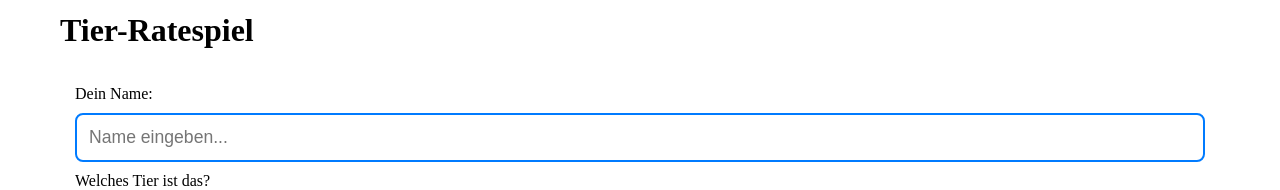
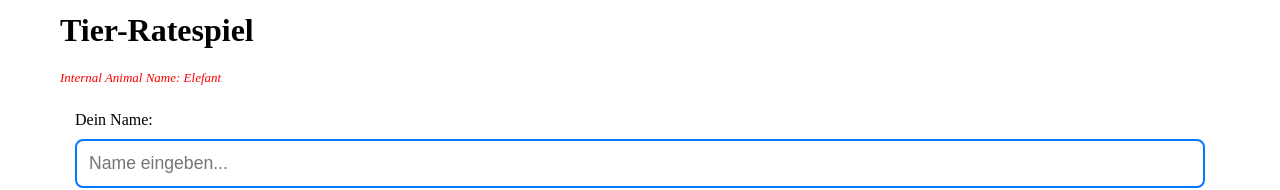
Before and after one commit to charaschoe/embleem, a SvelteKit app: page /game in a window 1280 px wide. Shown: the part 271-461 px from the top of the page. Built offline with nearby package versions, Linux system fonts and the light colour scheme; no server answers.

Commit message:
Füge Debug-Informationen hinzu, um den internen Tiernamen anzuzeigen; implementiere Styling für Debug-Info

```diff
--- a/src/components/PuzzleGrid.svelte
+++ b/src/components/PuzzleGrid.svelte
@@ -16,6 +16,9 @@
 	let isCorrect = false;
 	let counter = 0;
 	let guessedNameInput: HTMLInputElement;
+
+	// Debug: Display internal animal name
+	let debugAnimalName = `Internal Animal Name: ${animal}`;
 
 	onMount(async () => {
 		hint = 'Kannst du das Tier erraten? Decke die Kacheln auf!';
@@ -72,6 +75,9 @@
 
 <div class="puzzle-mode">
 	<h1>Tier-Ratespiel</h1>
+
+	<!-- Debug Information -->
+	<p class="debug-info">{debugAnimalName}</p>
 
 	{#if !isCorrect}
 		<div class="input-container">
@@ -187,4 +193,12 @@
 	button:hover {
 		background-color: var(--jungle-dark);
 	}
+
+	/* Debug Info Styling */
+	.debug-info {
+		color: red;
+		font-style: italic;
+		font-size: small;
+		margin-bottom: 10px;
+	}
 </style>
```
